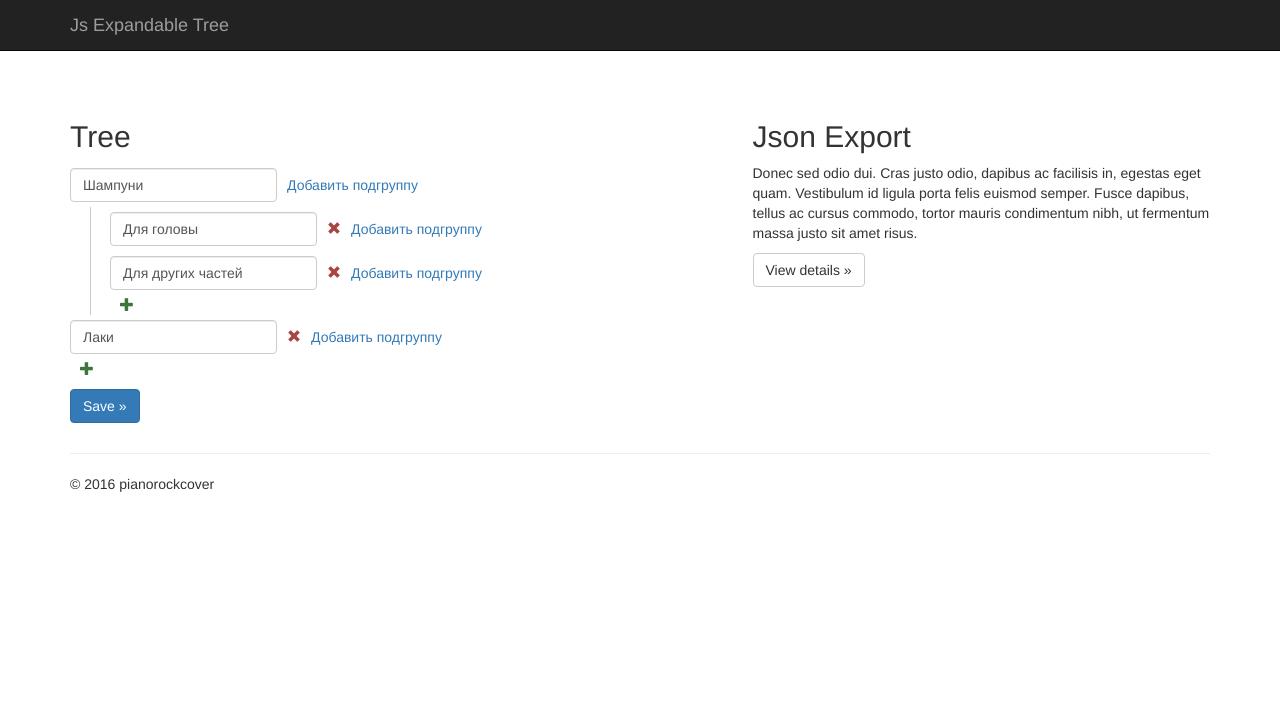
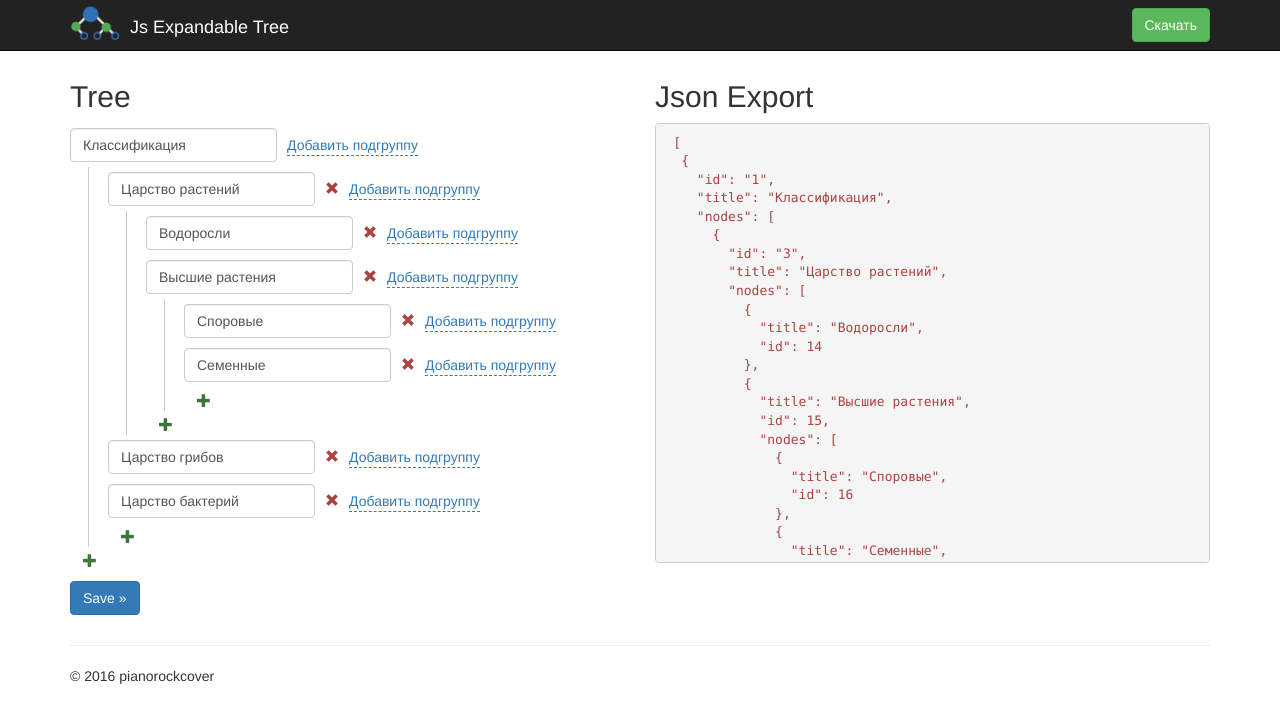
Before and after one commit to pianorockcover/js-expandable-tree, a website: page example.html in a window 1280 px wide. Drawn offline with nearby package versions, Linux system fonts and the light colour scheme.

Commit message:
пример работы плагина

```diff
--- a/example-styles.css
+++ b/example-styles.css
@@ -1,3 +1,19 @@
 .main {
-	margin-top: 100px;
+	margin-top: 60px;
 }
+
+pre {
+	height: 440px;
+}
+
+.navbar-brand {
+	color: #fff !important;
+}
+
+.navbar-brand img {
+    width: 50px;
+    margin-top: -10px;
+    display: inline;
+    margin-right: 10px;
+    opacity: 0.9;
+}
--- a/example.html
+++ b/example.html
@@ -8,7 +8,7 @@
     <!-- The above 3 meta tags *must* come first in the head; any other head content must come *after* these tags -->
     <meta name="description" content="">
     <meta name="author" content="">
-    <!-- <link rel="icon" href="../../favicon.ico"> -->
+    <link rel="icon" href="favicon.png">
 
     <title>Js Expandable Tree</title>
 
@@ -30,7 +30,11 @@
             <span class="icon-bar"></span>
             <span class="icon-bar"></span>
           </button>
-          <a class="navbar-brand" href="#">Js Expandable Tree</a>
+          <a class="navbar-brand" href="#"><img src="brand.png">Js Expandable Tree</a>
+        </div>
+
+        <div class="navbar-form navbar-right">
+            <a type="submit" class="btn btn-success">Скачать</a>
         </div>
       </div>
     </nav>
@@ -38,15 +42,15 @@
     <div class="container main">
       <!-- Example row of columns -->
       <div class="row">
-        <div class="col-md-7">
+        <div class="col-md-6">
           <h2>Tree</h2>
           <div id="example"></div>
           <p><a class="btn btn-primary" id="save" href="#" role="button">Save &raquo;</a></p>
         </div>
-        <div class="col-md-5">
+        <div class="col-md-6">
           <h2>Json Export</h2>
-          <p>Donec sed odio dui. Cras justo odio, dapibus ac facilisis in, egestas eget quam. Vestibulum id ligula porta felis euismod semper. Fusce dapibus, tellus ac cursus commodo, tortor mauris condimentum nibh, ut fermentum massa justo sit amet risus.</p>
-          <p><a class="btn btn-default" href="#" role="button">View details &raquo;</a></p>
+          <pre class="text-danger"><code id="json-export" data-lang="json"></code></pre>
+
         </div>
       </div>
 
@@ -64,28 +68,44 @@
 
 	<script src="dist/js-expandable-tree.js"></script>
 	<script type="text/javascript">
-		var jsonTree = [
+		var jsonTree =  [
 				  {
 				    "id": "1",
-			    "title": "Шампуни",
-			    "parent_id": "0",
+				    "title": "Классификация",
 				    "nodes": [
 				      {
 				        "id": "3",
-			        "title": "Для головы",
-			        "parent_id": "1"
+				        "title": "Царство растений",
+				        "nodes": [
+				          {
+				            "title": "Водоросли",
+				            "id": 14
 				          },
 				          {
-			        "id": "4",
-			        "title": "Для других частей",
-			        "parent_id": "1"
+				            "title": "Высшие растения",
+				            "id": 15,
+				            "nodes": [
+				              {
+				                "title": "Споровые",
+				                "id": 16
+				              },
+				              {
+				                "title": "Семенные",
+				                "id": 17
+				              }
+				            ]
 				          }
 				        ]
 				      },
 				      {
-			    "id": "6",
-			    "title": "Лаки",
-			    "parent_id": "0"
+				        "id": "4",
+				        "title": "Царство грибов",
+				      },
+				      {
+				        "title": "Царство бактерий",
+				        "id": 13
+				      }
+				    ]
 				  }
 				];
 
@@ -93,9 +113,13 @@
 				jsonTree: jsonTree,
 				wrapper: '#example',
 			});
+
+		$('#json-export').html('');
+		$('#json-export').html(JSON.stringify(form.getToSave(), null, 2).replace('', ' '));
+
 		$('#save').on('click', function() {
 			if (form.validateMe()) {
-				console.log('Bingo');
+				$('#json-export').html(JSON.stringify(form.getToSave(), null, 2).replace('', ' '));
 			}
 		})
 	</script>
```
Also changed, not shown: brand.png (added), dist/styles.css, favicon.png (added). Lines whose indentation alone changed are shown as unchanged.
